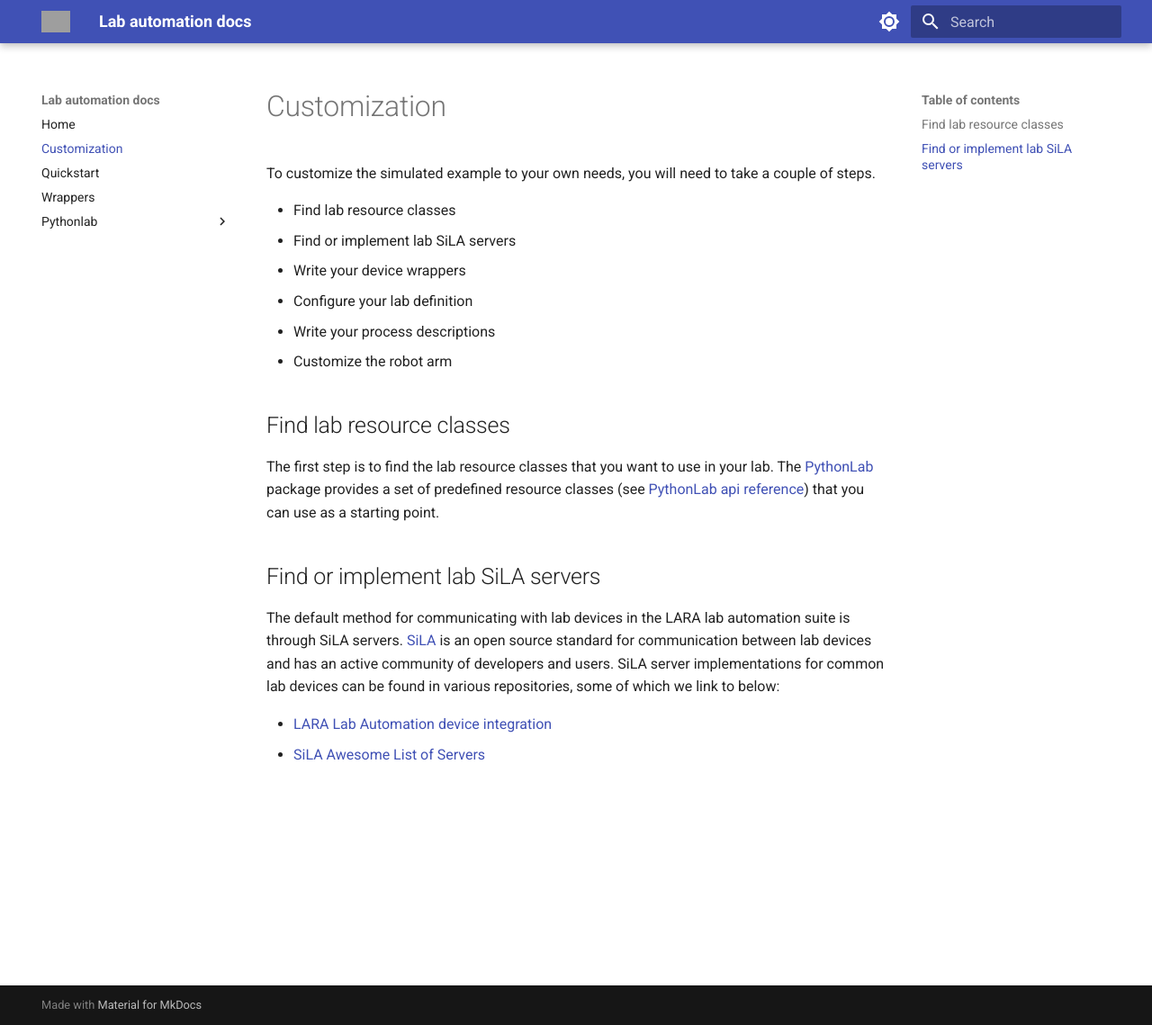
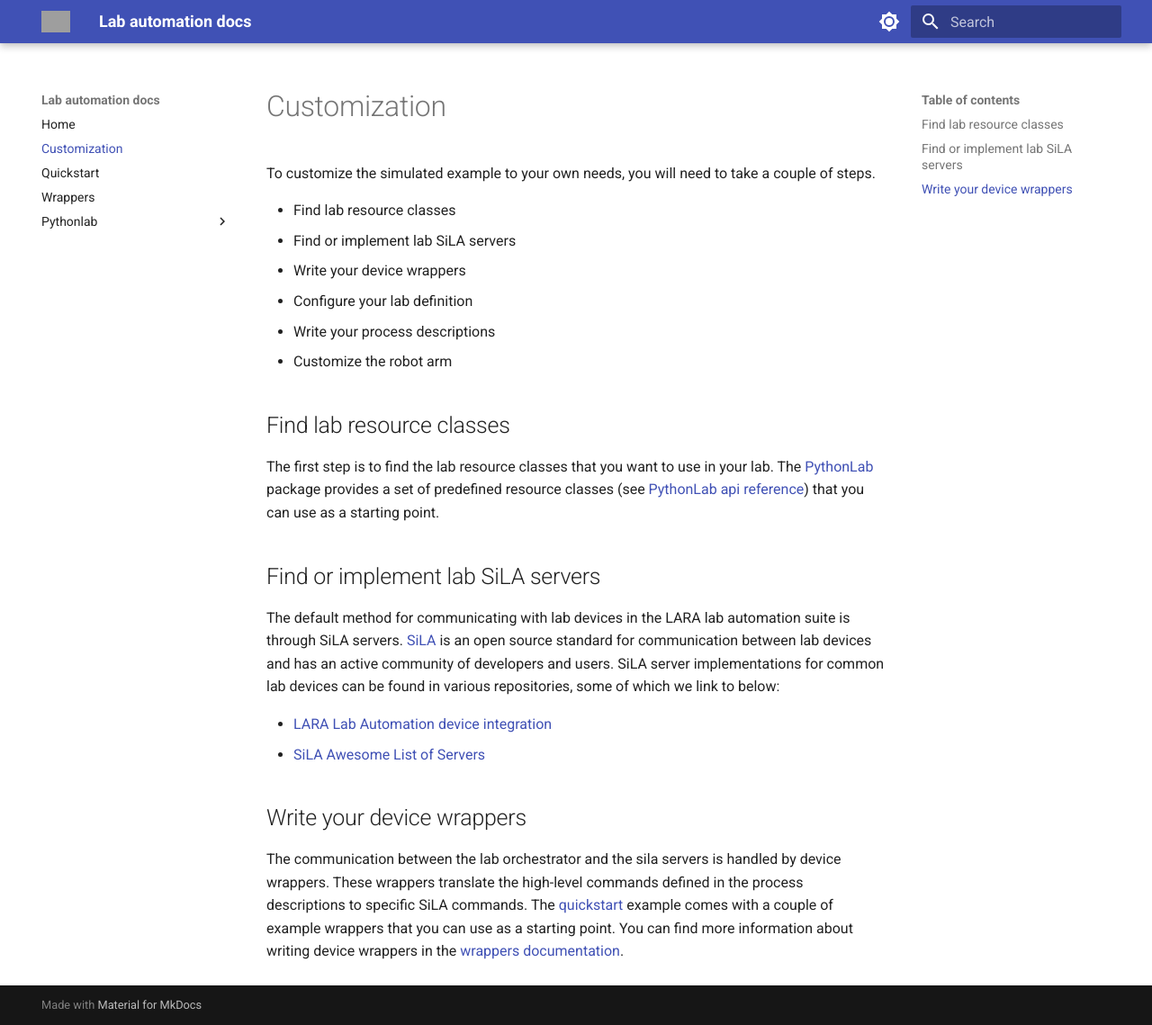
Before and after one commit to OSLA-project/python-lab-automation-tutorial, an MkDocs documentation site: the page built from docs/customization.md, in a window 1280 px wide and 1139 px high. Shown: the whole window at 90% size. Built offline with MkDocs 1.6.1 and Material for MkDocs 9.7.7, drawn with Linux system fonts in a browser that asks for light colours; grey boxes are pictures that could not be loaded.

Commit message:
Explained wrapper customization

```diff
--- a/docs/customization.md
+++ b/docs/customization.md
@@ -22,3 +22,10 @@ some of which we link to below:
 
 - [LARA Lab Automation device integration](https://gitlab.com/OpenLabAutomation/device-integration)
 - [SiLA Awesome List of Servers](https://gitlab.com/SiLA2/sila_awesome#servers)
+
+
+## Write your device wrappers
+The communication between the lab orchestrator and the sila servers is handled by device wrappers. These wrappers
+translate the high-level commands defined in the process descriptions to specific SiLA commands. The
+[quickstart](quickstart.md) example comes with a couple of example wrappers that you can use as a starting point.
+You can find more information about writing device wrappers in the [wrappers documentation](wrappers.md).
```
Also changed, not shown: docs/wrappers.md (+1 -3 lines).
